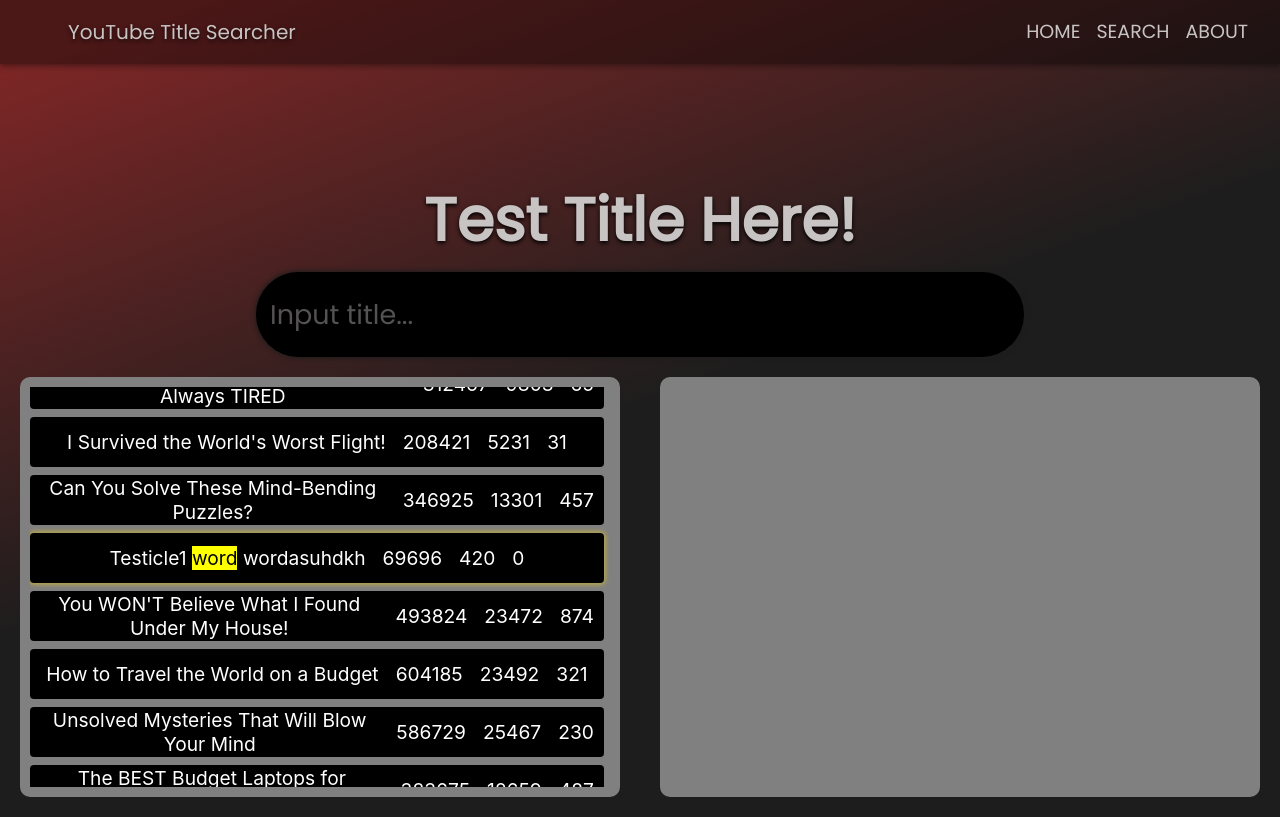
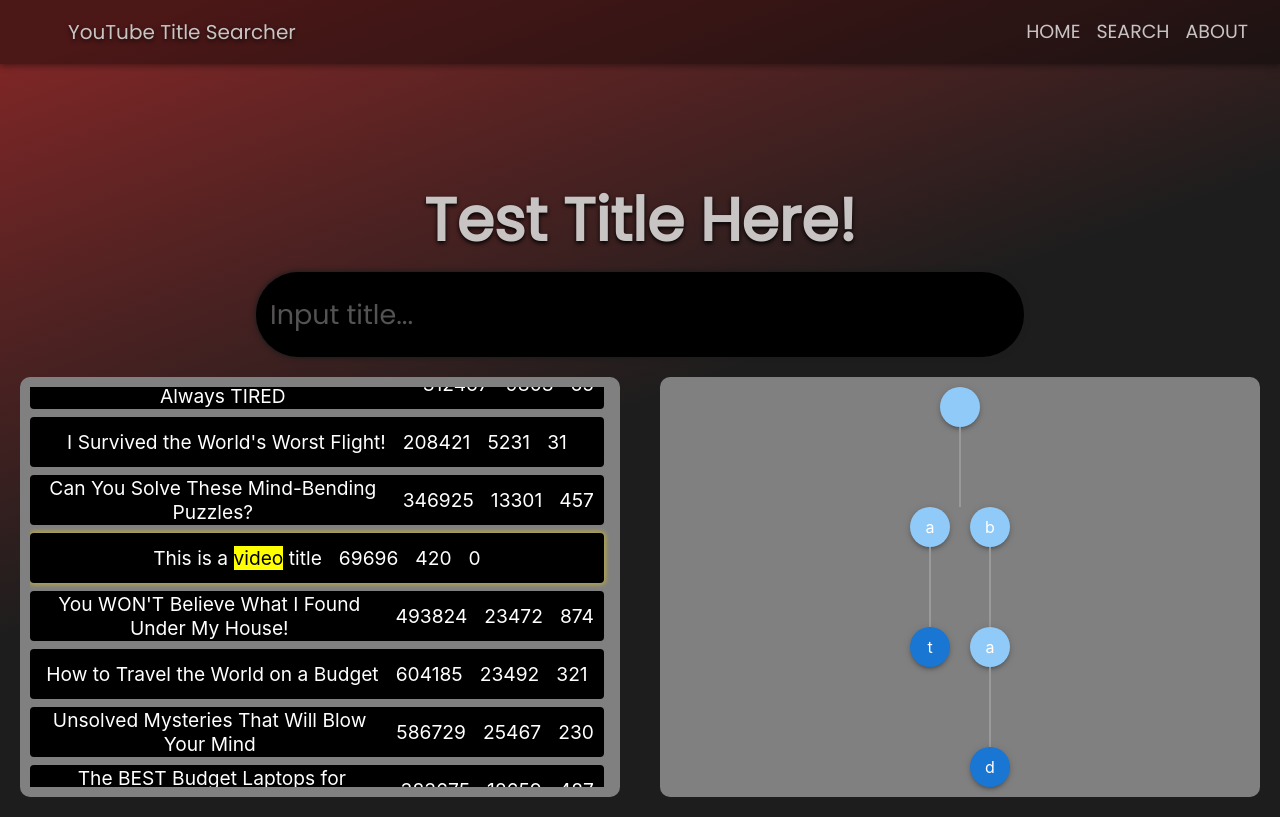
Before and after one commit to E53klasky/YouTubeTitleSearcher, a React (Create React App) app in the folder my-app/: page / in a window 1280 px wide. Built offline with nearby package versions, Linux system fonts and the light colour scheme.

Commit message:
basic trie image working

```diff
--- /dev/null
+++ b/my-app/src/components/TrieAnimation.js
@@ -0,0 +1,117 @@
+// import {
+//   Box,
+//   Stack,
+// } from '@mui/material';
+// import { motion } from "framer-motion";
+// export function TrieAnimation() {
+
+//   return (
+//     <Box sx={{ overflow: "hidden", height: "inherit", display: "flex", justifyContent: "center" }}>
+//       <motion.div
+//         animate={{ width: ["inherit", "0%"], height: ["inherit", "0%"] }}
+//         transition={{ duration: 4, repeat: 0, ease: "circIn" }}
+//         style={{ width: "200px", height: "200px" }}
+//       >
+//         <Box
+//           sx={{
+//             width: "100%",
+//             height: '100%',
+//             backgroundColor: "white",
+//             // display: "flex",
+//             alignItems: "center",
+//             justifyContent: "center",
+//             color: "white",
+//             fontSize: "1.2rem",
+//             borderRadius: '50%',
+//             // margin: "10px",
+//             // paddingLeft: "10px",
+//             // paddingRight: "10px",
+//           }}
+//         >
+
+//         </Box>
+
+//       </motion.div>
+//     </Box>git
+//   );
+// }
+import React from "react";
+import { Box, Paper } from "@mui/material";
+
+const NODE_WIDTH = 40;
+const NODE_HEIGHT = 40;
+const HORIZONTAL_SPACING = 20;
+const VERTICAL_SPACING = 80;
+
+const TrieAnimation = ({ node, depth = 0, index = 0, totalSiblings = 1 }) => {
+  if (!node) return null;
+
+  const childrenKeys = Object.keys(node.children || {});
+  const childCount = childrenKeys.length;
+
+  return (
+    <Box
+      position="relative"
+      display="flex"
+      flexDirection="column"
+      alignItems="center"
+      sx={{ minWidth: NODE_WIDTH }}
+    >
+      <Box sx={{ position: "relative" }}>
+        {/* Node Circle */}
+        <Paper
+          elevation={3}
+          sx={{
+            width: NODE_WIDTH,
+            height: NODE_HEIGHT,
+            display: "flex",
+            justifyContent: "center",
+            alignItems: "center",
+            borderRadius: "50%",
+            backgroundColor: node.isEnd ? "#1976d2" : "#90caf9",
+            color: "white",
+            zIndex: 1,
+          }}
+        >
+          {node.char}
+        </Paper>
+
+        {/* Connectors to children */}
+        {childCount > 0 && (
+          <Box
+            sx={{
+              position: "absolute",
+              top: NODE_HEIGHT,
+              left: NODE_WIDTH / 2,
+              height: VERTICAL_SPACING,
+              width: 2,
+              backgroundColor: "#999",
+              transform: "translateX(-1px)",
+              zIndex: 0,
+            }}
+          />
+        )}
+      </Box>
+
+      {/* Render children horizontally */}
+      <Box
+        mt={`${VERTICAL_SPACING}px`}
+        display="flex"
+        justifyContent="center"
+        gap={`${HORIZONTAL_SPACING}px`}
+      >
+        {childrenKeys.map((key, i) => (
+          <TrieAnimation
+            key={key}
+            node={node.children[key]}
+            depth={depth + 1}
+            index={i}
+            totalSiblings={childCount}
+          />
+        ))}
+      </Box>
+    </Box>
+  );
+};
+
+export default TrieAnimation;
--- a/my-app/src/components/landingPage.js
+++ b/my-app/src/components/landingPage.js
@@ -21,6 +21,7 @@ import Divider, {dividerClasses} from '@mui/material/Divider'
 import youtubeData from './visualsData';
 import highlightWord from './visualsData';
 import { input } from 'framer-motion/client';
+import TrieAnimation from './TrieAnimation.js';
 
 
 const theme = createTheme({
@@ -346,7 +347,40 @@ export function ScrollingStack(inputArr, word) {
     </Box>
   );
 }
-
+const exampleTrie = {
+  char: "",
+  isEnd: false,
+  children: {
+    a: {
+      char: "a",
+      isEnd: false,
+      children: {
+        t: {
+          char: "t",
+          isEnd: true,
+          children: {},
+        },
+      },
+    },
+    b: {
+      char: "b",
+      isEnd: false,
+      children: {
+        a: {
+          char: "a",
+          isEnd: false,
+          children: {
+            d: {
+              char: "d",
+              isEnd: true,
+              children: {},
+            },
+          },
+        },
+      },
+    },
+  },
+};
 function LandingPage() {
   return (
     <ThemeProvider theme={theme}>
@@ -506,7 +540,7 @@ function LandingPage() {
               margin: "20px",
               padding: '10px',
              }}>
-              {ScrollingStack(["Testicle1 word wordasuhdkh", 69696, 420, 0], "word")}
+              {ScrollingStack(["This is a video title", 69696, 420, 0], "video")}
               </Box>
               <Box sx = {{
               backgroundColor: 'gray',
@@ -516,7 +550,7 @@ function LandingPage() {
               margin: "20px",
               padding: '10px',
              }}>
-
+              <TrieAnimation node={exampleTrie}/>
               </Box>
             </Box>
       </Box>
--- a/my-app/src/components/visualsData.js
+++ b/my-app/src/components/visualsData.js
@@ -6,20 +6,23 @@ function shuffleArray(arr) {
 }
 export function highlightWord(arr, word){
 
-  // return (
-  //   // <div>
-  //   //   {/* First element with highlighted first word */}
-  //   //   <p>
-  //   //     <strong>{words[0]}</strong> {words.slice(1).join(" ")}
-  //   //   </p>
-
-  //   //   {/* Render the rest of the array normally */}
-  //   //   {arr.slice(1).map((item, index) => (
-  //   //     <p key={index}>{item}</p>
-  //   //   ))}
-  //   // </div>
-  //   [<p key="0"><strong>Testicle1</strong> is highlighted</p>, 100, 100, 100]
-  // );
+  const parts = arr[0].split(" ");
+  let before = [];
+  let after = [];
+  for (let i = 0; i < parts.length; i++){
+    if (parts[i] == word){
+      parts[i] = "";
+      for(let j = 0; j < i; j++){
+        before[j] = parts[j]
+        parts[j] = "";
+      }
+      break;
+    }
+  }
+  for (let i = before.length; i < parts.length; i++){
+    after[i] = parts[i];
+  }
+  return([<p key="0">{before.join(" ")} <mark>{word}</mark> {after.join(" ")} </p>]);
 }
 function youtubeData() {
   let arr = [
```
Also changed, not shown: my-app/src/components/hashmapAnimation.js (added, +60 -0 lines), my-app/src/components/navBar.js (added, +40 -0 lines).
